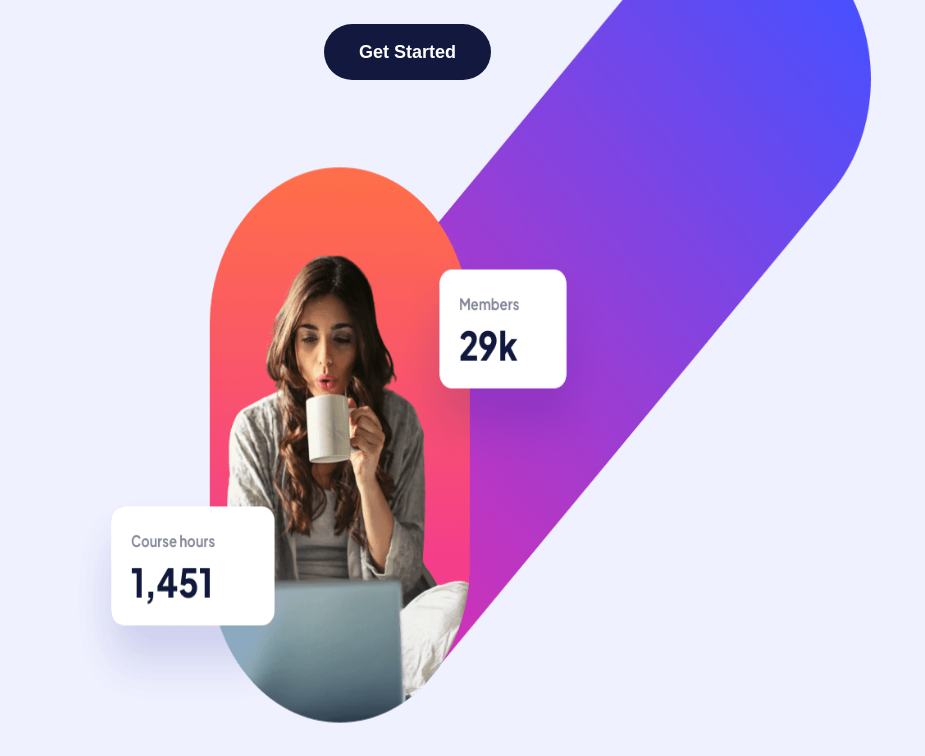
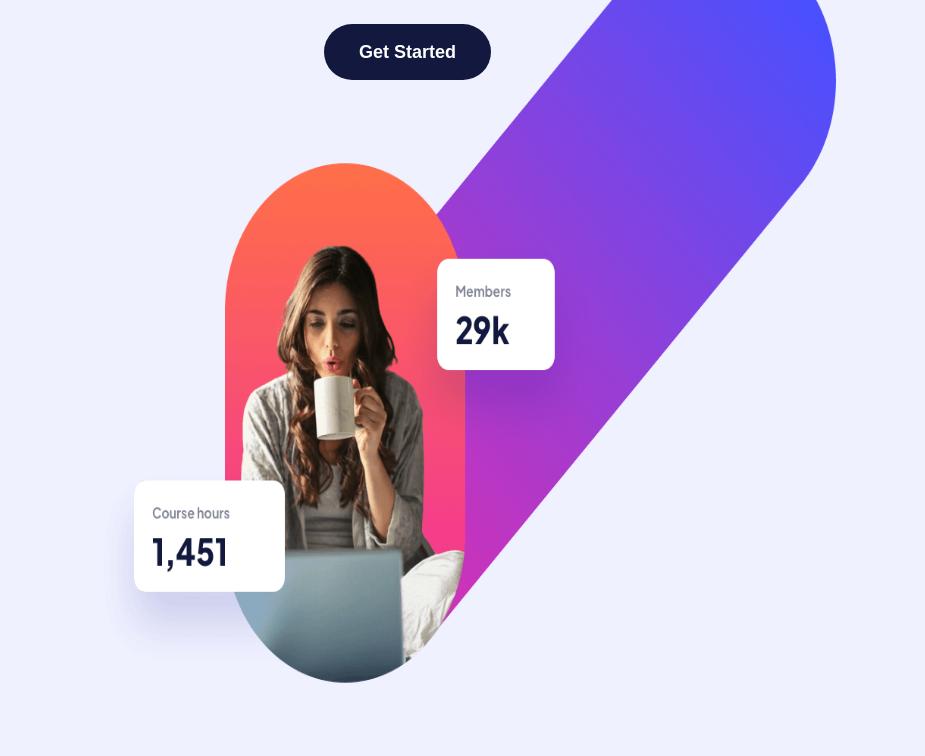
Before and after one commit to Gvantsa-1/Skilled_eLerning_Landing_Page, a plain HTML site: page index.html in a window 1280 px wide. Shown: the top 756 px of the page, 624-1549 px from the left, 925 px wide, since content can reach past the window. Drawn offline with Linux system fonts and the light colour scheme.

Commit message:
Corrected

```diff
--- a/style.css
+++ b/style.css
@@ -91,11 +91,11 @@ header {
 }
 .hero-desktop {
   position: absolute;
-  top: -18%;
-  right: -21%;
+  top: -16%;
+  right: -18%;
   z-index: -1;
-  height: 930px;
-  width: 67%;
+  height: 870px;
+  width: 62%;
 }
 .hero-tablet {
   display: none;
```
